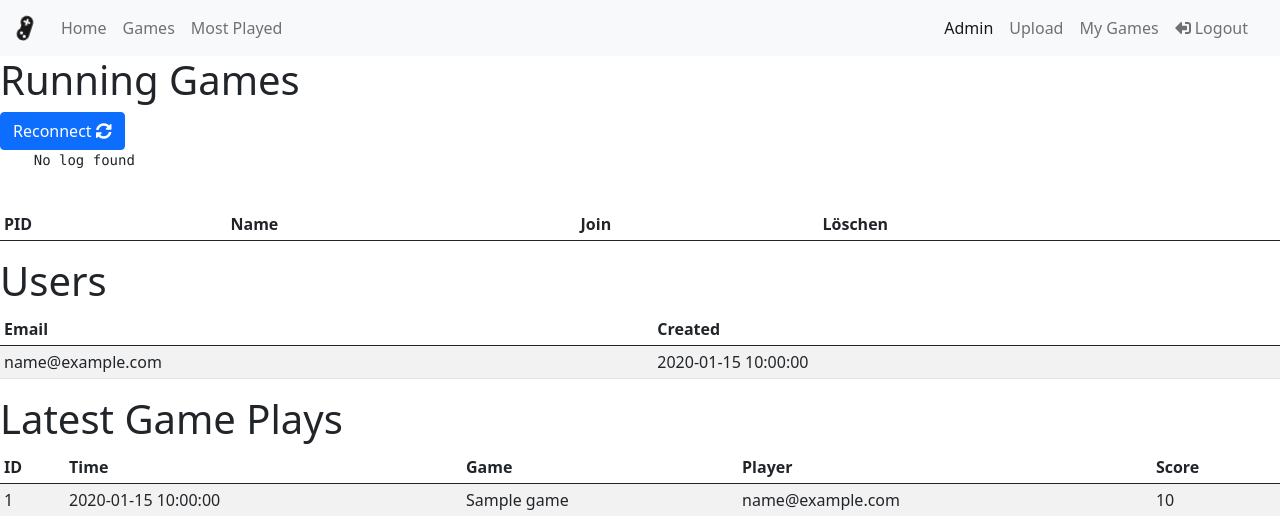
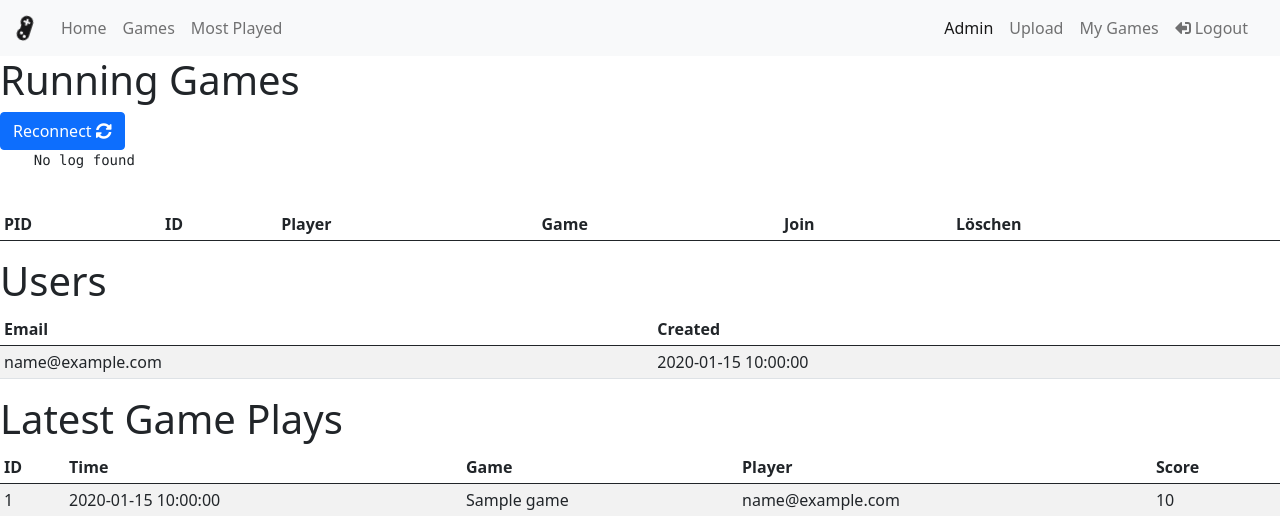
Before and after one commit to lebalz/game_runner, a Flask app: page /admin in a window 1280 px wide. Shown: the top 516 px of the page. Run offline with Flask 2, Linux system fonts and the light colour scheme; the visitor is signed in with stand-in values (Sample User, id 1); tables that the repository leaves empty hold one stand-in row (values such as "Sample post"); data that the repository does not hold is empty; some libraries are stand-ins or nearby versions.

Commit message:
show current scoreboard

```diff
--- a/app.py
+++ b/app.py
@@ -266,9 +266,20 @@ def demo_page():
     return render_template('demopage.html')
 
 
-@app.route('/running_games')
+@app.route('/api/v1/running_games')
 def fetch_running_games():
     running = running_games()
+    game_play_ids = ','.join(map(lambda r: f"'{r['game_play_ids']}'", running))
+    result = db.session.execute('''\
+        SELECT id, game_id, player_email
+        FROM game_plays
+        WHERE id IN (:ids)
+    ''', {'ids': game_play_ids})
+    for row in result:
+        id = row['id']
+        run = next(filter(lambda x: x['game_play_ids'] == id, running))
+        run['game_id'] = row['game_id']
+        run['player_email'] = row['player_email']
     response = app.response_class(
         response=json.dumps(running),
         status=200,
--- a/templates/admin.html
+++ b/templates/admin.html
@@ -21,7 +21,9 @@
     <thead>
       <tr>
         <th scope="col">PID</th>
-        <th scope="col">Name</th>
+        <th scope="col">ID</th>
+        <th scope="col">Player</th>
+        <th scope="col">Game</th>
         <th scope="col">Join</th>
         <th scope="col">Löschen</th>
       </tr>
@@ -31,6 +33,12 @@
       <tr>
         <td class="pid">{{game['pid']}}</td>
         <td>{{game['game_play_id']}}</td>
+        <td>{{mail2name(game['player_email'])}}</td>
+        <td>
+          <a href="/scoreboard/{{game['game_id']}}" target="_blank"
+            >{{game['game_id']}}</a
+          >
+        </td>
         <td>
           <a
             href="https://io.gbsl.website/playground?device_id={{game['game_play_id']}}&silent=1"
@@ -143,7 +151,7 @@
         }
       }
     };
-    xhttp.open("GET", "/running_games", true);
+    xhttp.open("GET", "/api/v1/running_games", true);
     xhttp.send();
     var xhttp2 = new XMLHttpRequest();
     xhttp2.onreadystatechange = function () {
```
Also changed, not shown: templates/demopage.html (+16 -6 lines).
